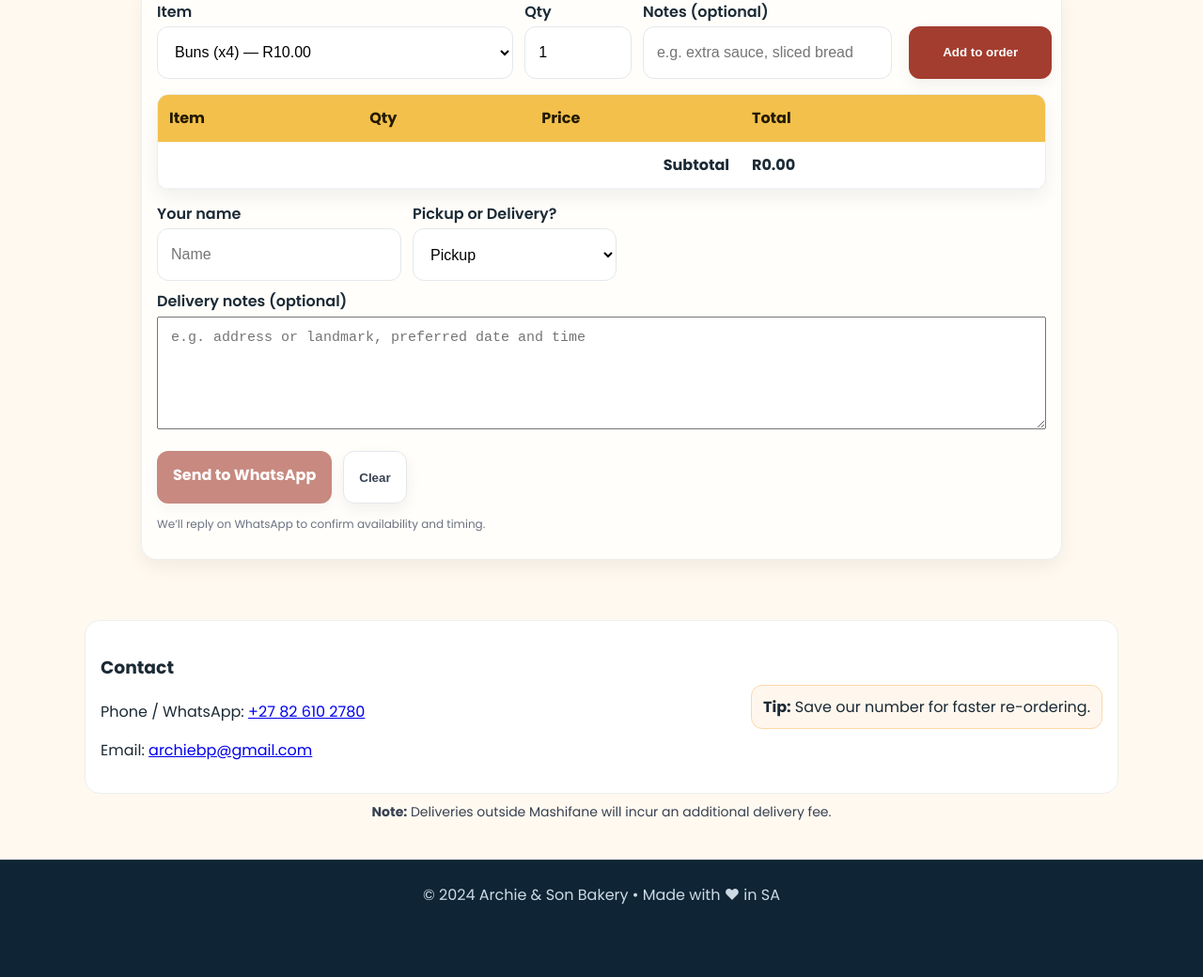
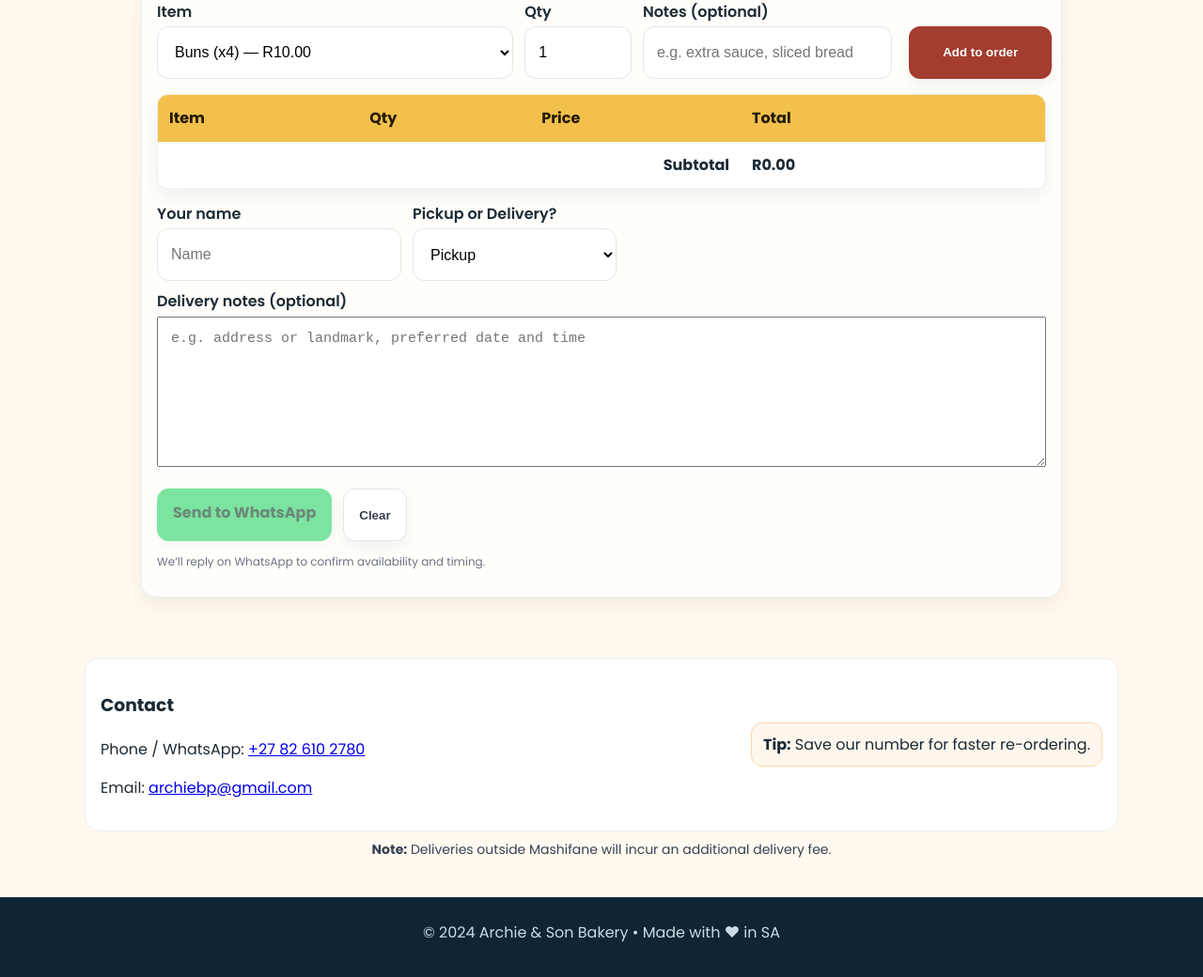
Before and after one commit to derrickmohlala/archie-and-son-bakery-, a plain HTML site: page index.html in a window 1280 px wide. Shown: the part 1150-2190 px from the top of the page at 94% size. Drawn offline with Linux system fonts and the light colour scheme.

Commit message:
Update style.css

```diff
--- a/style.css
+++ b/style.css
@@ -291,3 +291,44 @@ main { background: var(--bg); }
 
 /* Push footer up above sticky subtotal bar */
 .site-footer { margin-bottom: 80px; }
+
+
+/* --- Mobile (iOS/Android) safe-area fixes for sticky bar and footer --- */
+@media (max-width: 900px){
+  .sticky-bar{
+    padding: 14px 16px calc(14px + env(safe-area-inset-bottom)); /* lift above iOS home bar */
+    bottom: 0;
+  }
+  /* Make sure page content clears the sticky bar including safe area */
+  body{ margin-bottom: calc(80px + env(safe-area-inset-bottom)); }
+  .site-footer{ margin-bottom: calc(80px + env(safe-area-inset-bottom)); }
+}
+
+
+/* Delivery notes: comfortably tall */
+#deliveryNote{
+  min-height: 160px !important;
+  height: 160px !important;
+  line-height: 1.4;
+  padding: 12px 14px;
+  box-sizing: border-box;
+}
+
+
+/* Footer clears sticky subtotal bar on all screens */
+.site-footer{
+  margin-bottom: calc(96px + env(safe-area-inset-bottom, 0px));
+}
+
+
+/* WhatsApp green buttons */
+#whatsAppBtn,
+#stickyWhats{
+  background: #25D366 !important;
+  border-color: #25D366 !important;
+  color: #0b3a21 !important; /* high-contrast dark text */
+}
+#whatsAppBtn:hover,
+#stickyWhats:hover{
+  filter: brightness(0.95);
+}
```
